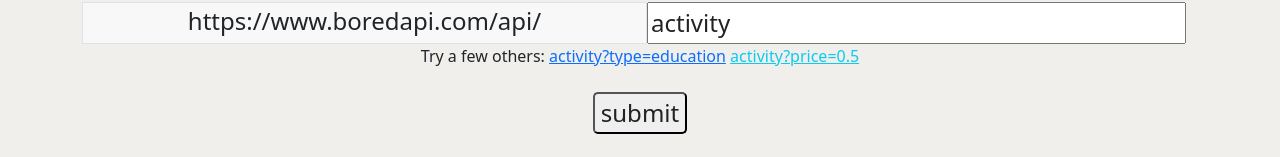
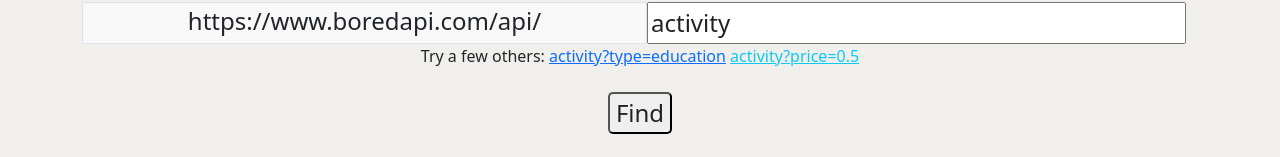
Before and after one commit to Wxq1997/Wxq1997.github.io, a plain HTML site: page bored.html in a window 1280 px wide. Shown: the part 232-389 px from the top of the page. Drawn offline with nearby package versions, Linux system fonts and the light colour scheme; no server answers.

Commit message:
Update bored.html

```diff
--- a/bored.html
+++ b/bored.html
@@ -44,7 +44,7 @@
             <a class="link-info" id="try2" value="activity?price=0.5">activity?price=0.5</a>
         </div>
         <div class="col text-center pt-4 fs-4">
-            <input type="submit" id="submit" value="submit">
+            <input type="submit" id="submit" value="Find">
         </div>
     </div>
 
```
